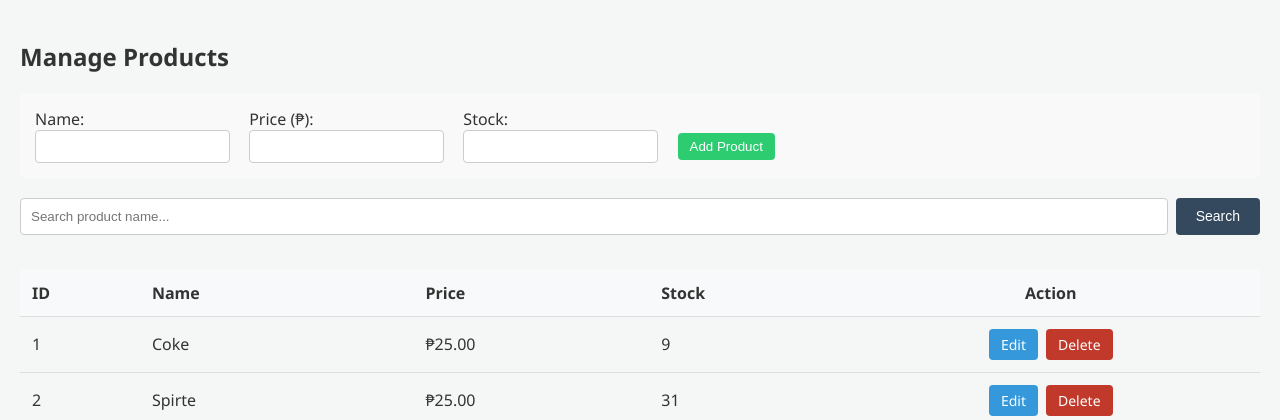
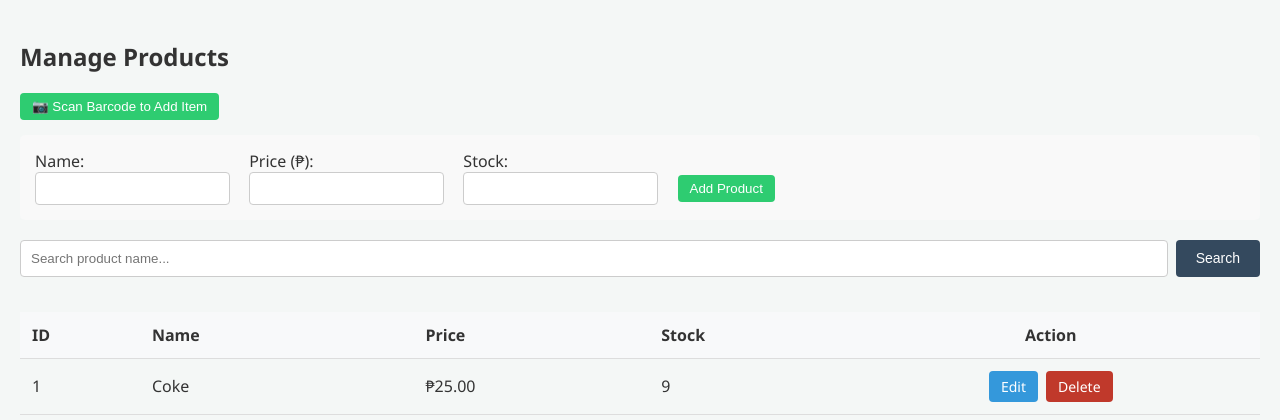
Before and after one commit to EMJAY425/Portable-POS-System, a Flask app: page / in a window 1280 px wide. Shown: the part 168-588 px from the top of the page. Run offline with Flask 3, Linux system fonts and the light colour scheme; a user stored in the database is signed in; data comes from the database, SQL or seed files in the repository.

Commit message:
Update application code

```diff
--- a/index/app.py
+++ b/index/app.py
@@ -155,18 +155,11 @@ def products():
 @app.route('/add_product', methods=('POST',))
 @login_required
 def add_product():
-    name = request.form['name']
-    price = request.form['price']
-    stock = request.form['stock']
+    barcode = request.form.get('barcode')
+    name = request.form.get('name')
+    price = request.form.get('price')
+    stock = request.form.get('stock')
 
-    if not name or not price or not stock:
-        flash('All fields are required!')
-    else:
-        conn = get_db_connection()
-        conn.execute('INSERT INTO products (name, price, stock) VALUES (?, ?, ?)', (name, float(price), int(stock)))
-        conn.commit()
-        conn.close()
-        flash('Product added successfully!')
     return redirect(url_for('products'))
 
 @app.route('/delete_product/<int:id>')
--- a/index/templates/products.html
+++ b/index/templates/products.html
@@ -1,7 +1,34 @@
 {% extends 'base.html' %}
 {% block content %}
 <h2>Manage Products</h2>
+<script src="https://unpkg.com/html5-qrcode" type="text/javascript"></script>
+<button type="button" onclick="startScanner()" class="btn-green" style="margin-bottom: 15px;">
+    📷 Scan Barcode to Add Item
+</button>
+<div id="reader" style="width: 100%; max-width: 400px; display: none; margin: 0 auto 20px auto;"></div>
+<div id="scanModal" class="modal" style="display:none; position:fixed; top:0; left:0; width:100%; height:100%; background:rgba(0,0,0,0.5); justify-content:center; align-items:center; z-index:1000;">
+  <div style="background:#fff; padding:20px; border-radius:8px; width:90%; max-width:350px;">
+    <h3>New Item Scanned!</h3>
+    <form id="scanForm" action="/add_product" method="POST">
+      <!-- Hidden field for scanned barcode -->
+      <input type="hidden" id="modal_barcode" name="barcode">
 
+      <label>Product Name:</label>
+      <input type="text" id="modal_name" name="name" required style="width:100%; margin-bottom:10px; padding:8px; box-sizing:border-box;">
+
+      <label>Price (₱):</label>
+      <input type="number" step="0.01" id="modal_price" name="price" required style="width:100%; margin-bottom:10px; padding:8px; box-sizing:border-box;">
+
+      <label>Stock Quantity:</label>
+      <input type="number" id="modal_stock" name="stock" required style="width:100%; margin-bottom:15px; padding:8px; box-sizing:border-box;">
+
+      <div style="display:flex; gap:10px;">
+        <button type="submit" class="btn-green" style="flex:1;">Save to Inventory</button>
+        <button type="button" onclick="closeModal()" style="flex:1; background:#ccc; border:none; border-radius:4px; cursor:pointer;">Cancel</button>
+      </div>
+    </form>
+  </div>
+</div>
 <div style="background: #f9f9f9; padding: 15px; border-radius: 5px; margin-bottom: 20px;">
     <form action="{{ url_for('add_product') }}" method="POST">
         <div class="form-group">
@@ -31,6 +58,39 @@
 </div>
 
 <div class="table-responsive">
+    <script>
+    let html5QrCode;
+
+    function startScanner() {
+        document.getElementById('reader').style.display = 'block';
+        html5QrCode = new Html5Qrcode("reader");
+
+        html5QrCode.start(
+            { facingMode: "environment" }, // Uses back camera on phone
+            { fps: 10, qrbox: { width: 250, height: 150 } },
+            (decodedText, decodedResult) => {
+                // Stops camera after successful scan
+                html5QrCode.stop().then(() => {
+                    document.getElementById('reader').style.display = 'none';
+                    openModal(decodedText);
+                });
+            },
+            (errorMessage) => {
+                // Ignore frame scan errors
+            }
+        ).catch(err => alert("Camera permission required: " + err));
+    }
+
+    function openModal(barcode) {
+        document.getElementById('modal_barcode').value = barcode;
+        document.getElementById('modal_name').value = "Item " + barcode; // Default placeholder name
+        document.getElementById('scanModal').style.display = 'flex';
+    }
+
+    function closeModal() {
+        document.getElementById('scanModal').style.display = 'none';
+    }
+    </script>
     <table>
         <thead>
             <tr>
```
